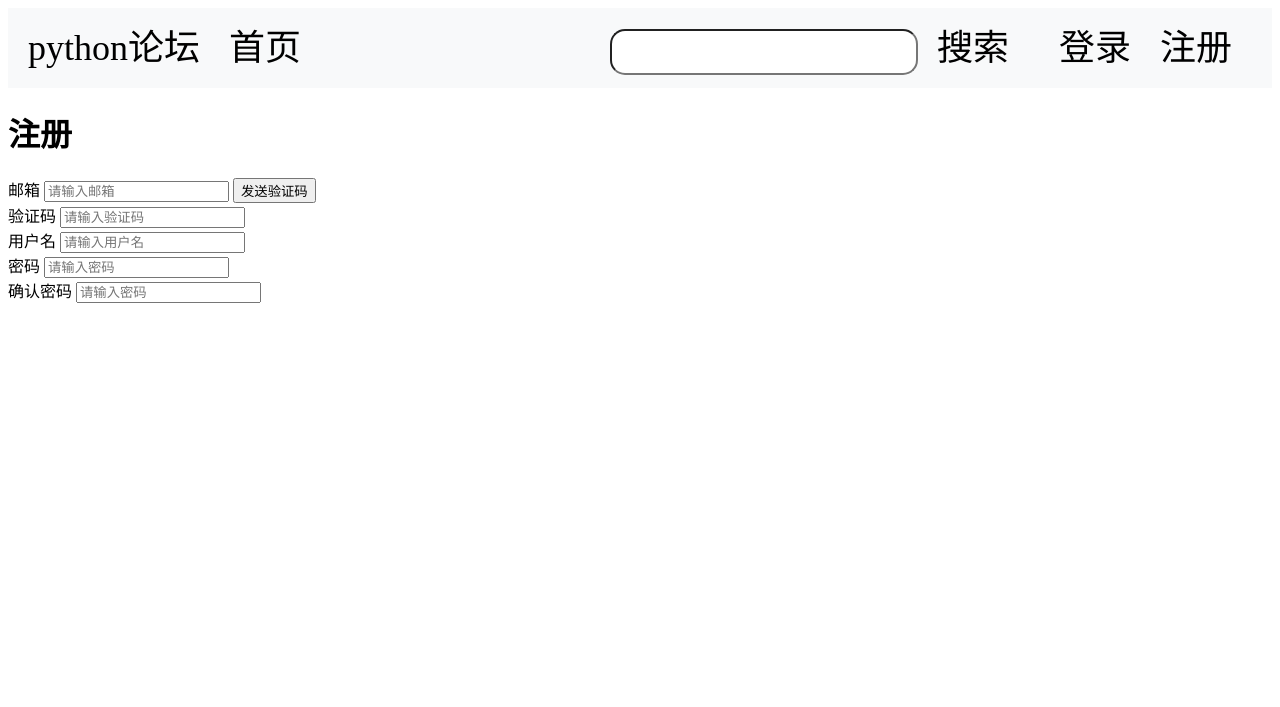
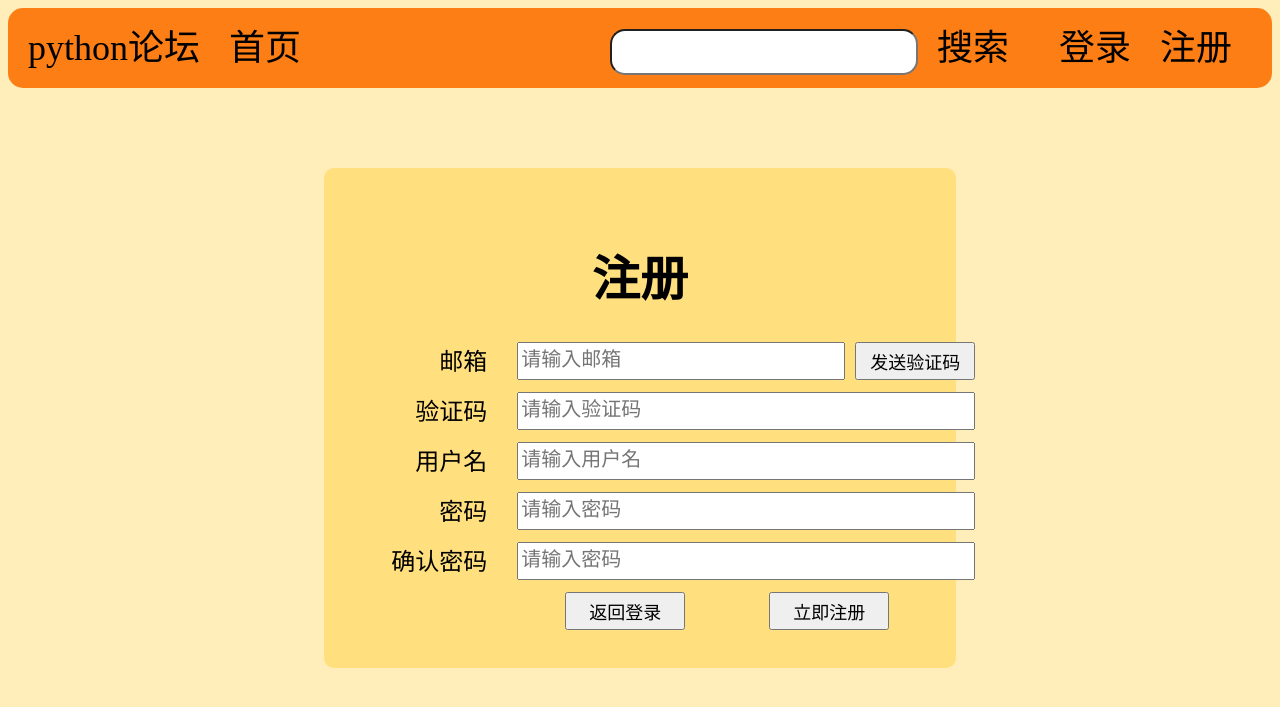
Before and after one commit to wuyange/study_flask_project, a Flask app: page /user/register in a window 1280 px wide. Shown: the top 707 px of the page. Run offline with Flask 3, Linux system fonts and the light colour scheme.

Commit message:
shunyu update

```diff
--- a/app/static/my/css/base.css
+++ b/app/static/my/css/base.css
@@ -18,7 +18,8 @@
 
 /*设置导航*/
 .navbar {
-    background-color: #f8f9fa;
+    background-color: #fd7e14;
+    border-radius: 15px;
     padding: 10px;
     height: 60px;
     font-size: 36px;
@@ -42,7 +43,9 @@
     margin: 0 20px;
 }
 
-
+body {
+    background-color: #ffeeba;
+}
 /*    </style>*/
 /*</head>*/
 /*<body>*/
--- /dev/null
+++ b/app/static/my/css/register.css
@@ -0,0 +1,75 @@
+div.content {
+    margin: 80px auto;
+    width: 50%;
+    height: 500px;
+    background-color: #ffdf7e;
+    border-radius: 10px;
+    padding: 40px 0px;
+    box-sizing: border-box;
+}
+
+div.content form {
+    margin: 0 auto;
+    width: 80%;
+    text-align: center;
+}
+
+div.content h1 {
+    font-size: 48px;
+}
+
+div.content form div {
+    height: 50px;
+    width: 600px;
+    margin: 0 auto;
+}
+
+div.content form div span{
+    width: 100px;
+    display: inline-block;
+    float: left;
+    text-align: right;
+    margin-right: 30px;
+    font-size: 24px;
+}
+
+div.content form div input{
+    width: 450px;
+    height: 32px;
+    vertical-align: middle;
+    display: inline-block;
+    float: left;
+}
+
+div.content form div:first-of-type input{
+    width: 320px;
+    display: inline-block;
+}
+
+
+div.content input::-webkit-input-placeholder {
+    /* placeholder字体大小 */
+    font-size: 20px;
+}
+
+div.content form div button{
+    height: 38px;
+    width: 120px;
+    font-size: 18px;
+}
+
+div.content form div:first-of-type button{
+    width: 120px;
+    height: 38px;
+    float: left;
+    margin-left: 10px;
+    font-size: 18px;
+}
+
+/*div.content form div:last-of-type{*/
+/*    display: flex;*/
+/*}*/
+
+div.content form div:last-of-type button{
+    margin-left: 80px;
+}
--- a/app/templates/my/register.html
+++ b/app/templates/my/register.html
@@ -1,7 +1,10 @@
 {% extends "my/base.html" %}
+{% block head %}
+    <link rel="stylesheet" href="{{ url_for('static', filename='my/css/register.css') }}">
+{% endblock %}
 
 {% block content %}
-    <div>
+    <div class="content">
         <form class="register" action="" method="post">
             <h1>注册</h1>
             {% if form %}
@@ -28,6 +31,10 @@
                 <span>确认密码</span>
                 <input type="email" placeholder="请输入密码">
             </div>
+            <div>
+                <button>返回登录</button>
+                <button>立即注册</button>
+            </div>
         </form>
     </div>
 
```
Also changed, not shown: app/static/my/js/register.js (line endings or trailing spaces).
